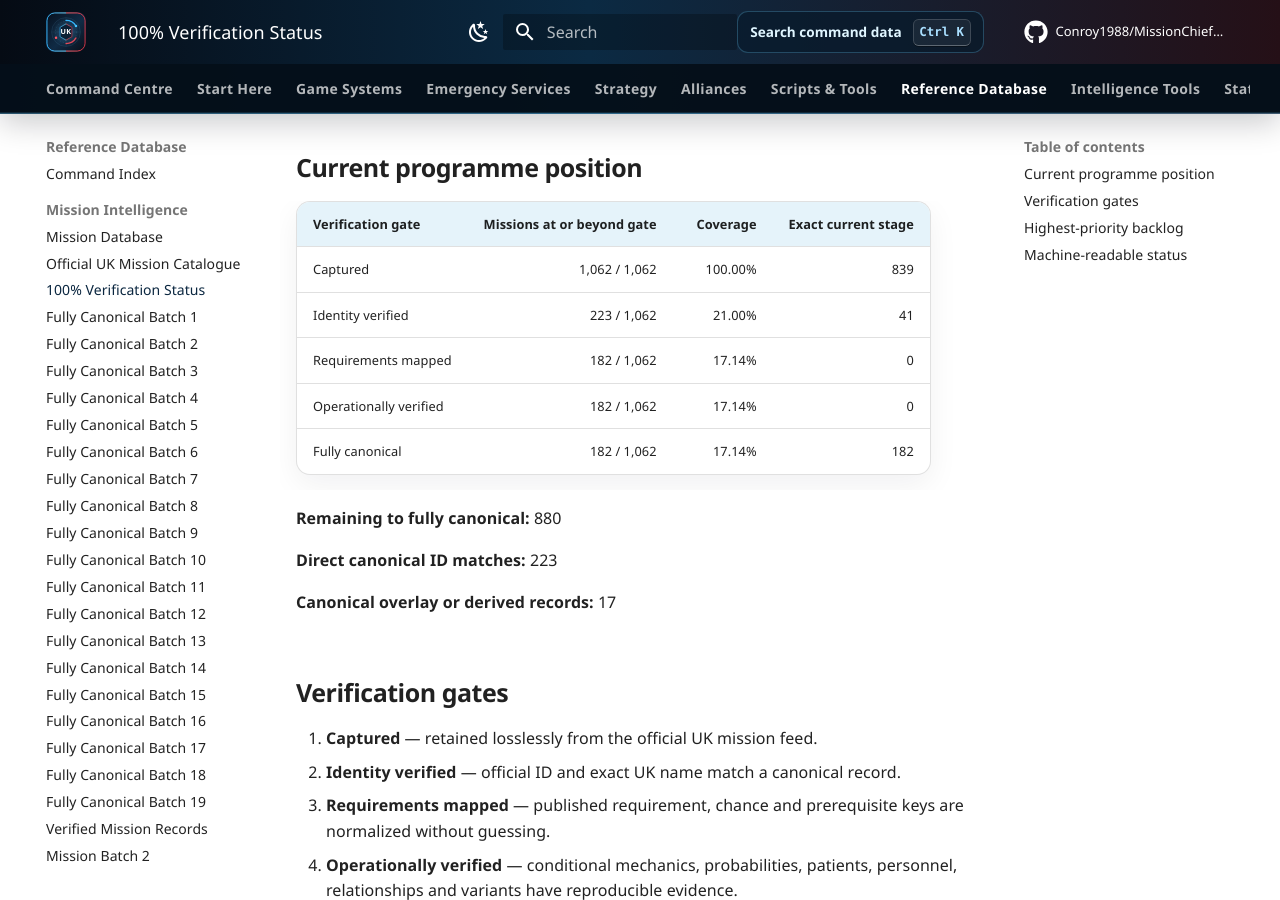
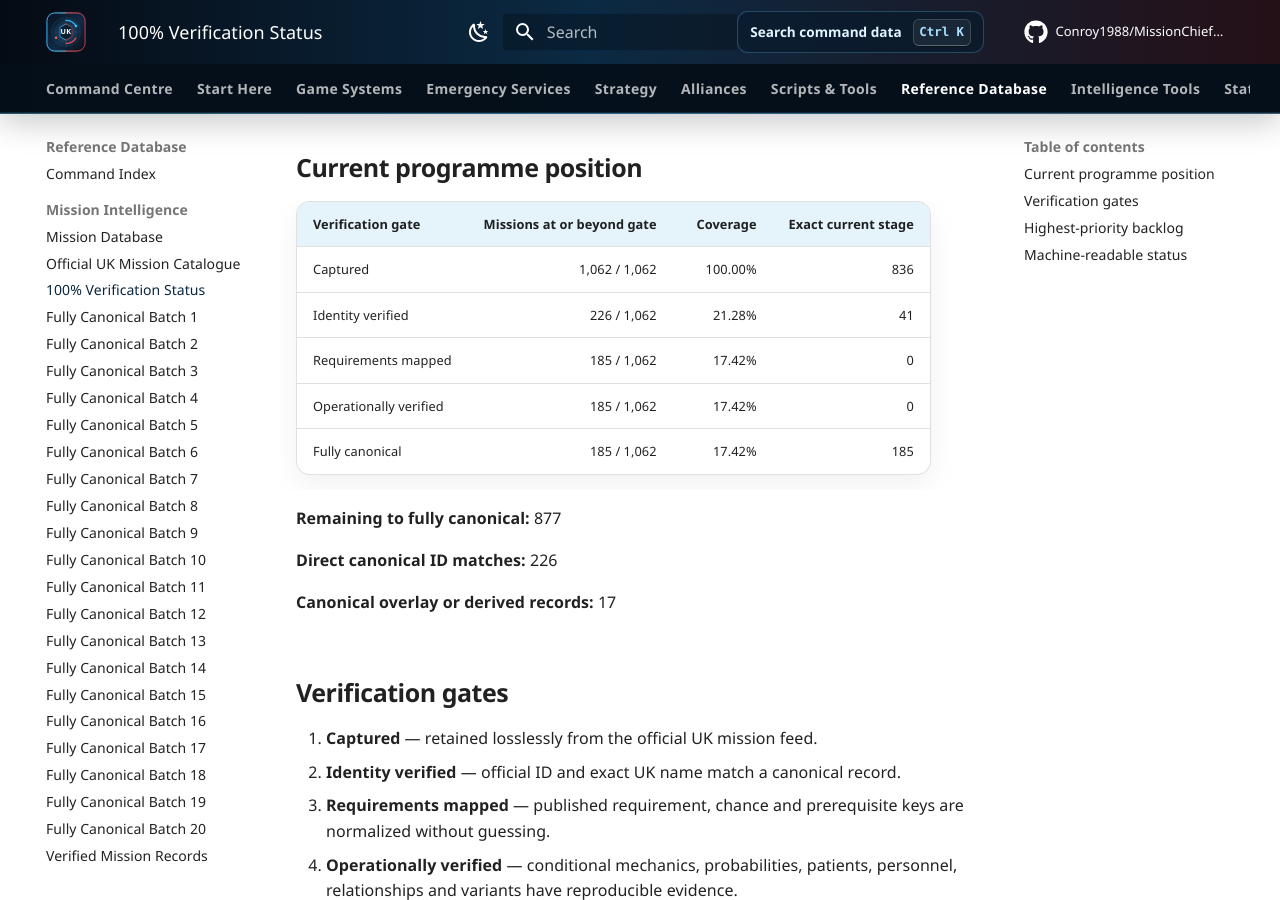
Before and after one commit to Conroy1988/MissionChief-UK, an MkDocs documentation site: the page built from docs/reference/mission-verification-status.md, in a window 1280 px wide and 900 px high, scrolled down 369 px. Built offline with MkDocs 1.6.1 and Material for MkDocs 9.7.7, drawn with Linux system fonts in a browser that asks for light colours; comment, search, counter and statistics services are not loaded.

Commit message:
Synchronize verification publication and validation

```diff
--- a/docs/reference/mission-verification-status.md
+++ b/docs/reference/mission-verification-status.md
@@ -9,15 +9,15 @@ This page is generated from the complete official UK mission catalogue, the cano
 
 | Verification gate | Missions at or beyond gate | Coverage | Exact current stage |
 |---|---:|---:|---:|
-| Captured | 1,062 / 1,062 | 100.00% | 839 |
-| Identity verified | 223 / 1,062 | 21.00% | 41 |
-| Requirements mapped | 182 / 1,062 | 17.14% | 0 |
-| Operationally verified | 182 / 1,062 | 17.14% | 0 |
-| Fully canonical | 182 / 1,062 | 17.14% | 182 |
+| Captured | 1,062 / 1,062 | 100.00% | 836 |
+| Identity verified | 226 / 1,062 | 21.28% | 41 |
+| Requirements mapped | 185 / 1,062 | 17.42% | 0 |
+| Operationally verified | 185 / 1,062 | 17.42% | 0 |
+| Fully canonical | 185 / 1,062 | 17.42% | 185 |
 
-**Remaining to fully canonical:** 880
+**Remaining to fully canonical:** 877
 
-**Direct canonical ID matches:** 223
+**Direct canonical ID matches:** 226
 
 **Canonical overlay or derived records:** 17
 
--- a/mkdocs.yml
+++ b/mkdocs.yml
@@ -175,6 +175,9 @@ nav:
 
           - Fully Canonical Batch 19: reference/fully-canonical-mission-batch-19.md
 
+          - Fully Canonical Batch 20: reference/fully-canonical-mission-batch-20.md
+
+
 
 
 
```
Also changed, not shown: CHANGELOG.md (+6 -5 lines), README.md (+13 -12 lines), docs/api/index.md (+8 -8 lines), docs/index.md (+6 -6 lines), docs/reference/fully-canonical-mission-batch-20.md (added, +43 -0 lines), docs/reference/generated-faq.md (+2 -2 lines), docs/releases/v1.1.0.md (+7 -6 lines), 7 other files.
